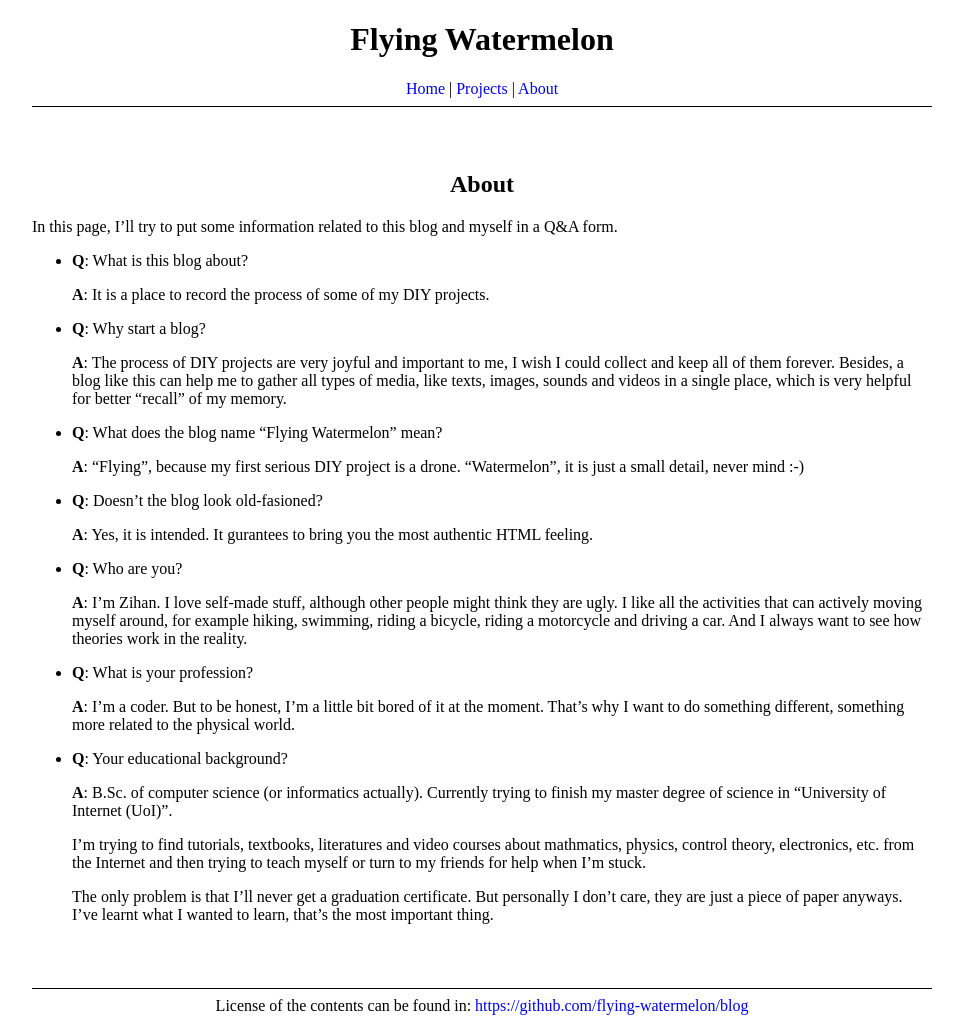
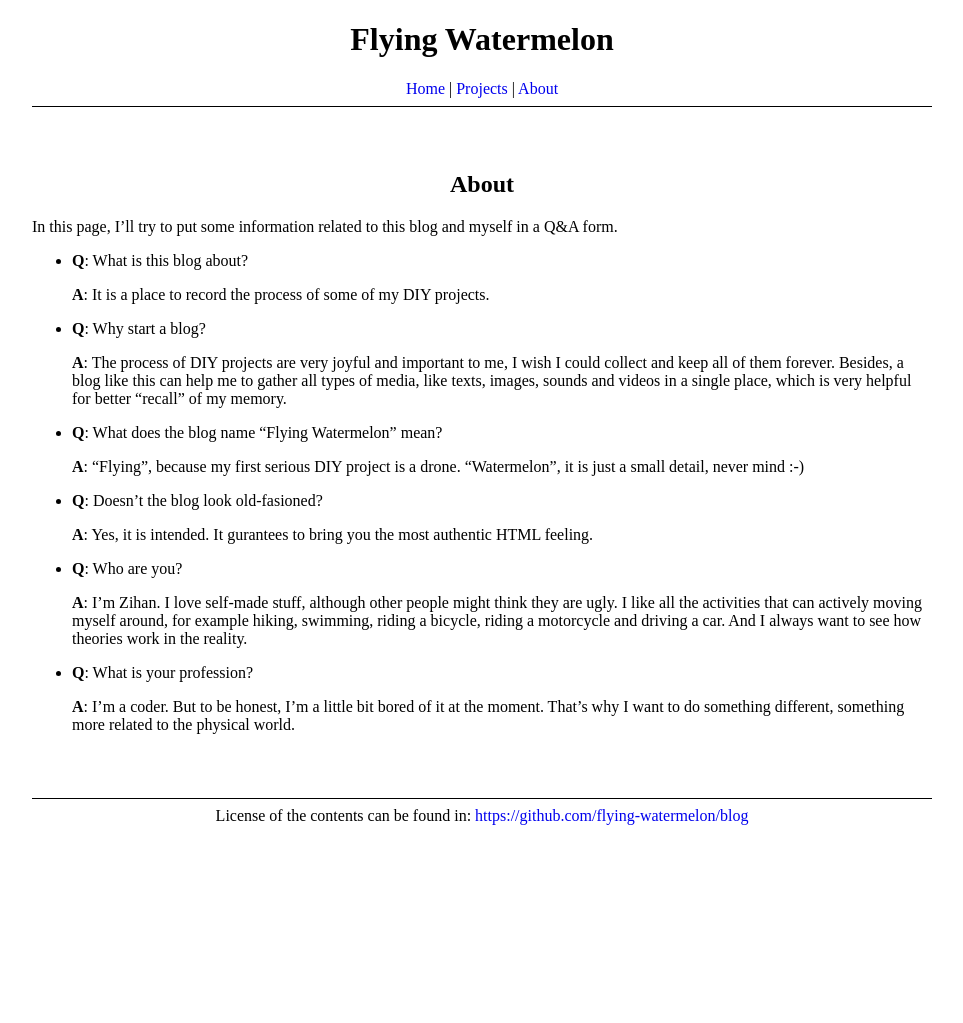
Before and after one commit to flying-watermelon/blog, a Jekyll site: the page built from about.md, in a window 1280 px wide. Shown: the whole page, without its empty margins (158-1121 px from the left). Built offline with Jekyll 4.4.1, drawn with Linux system fonts in a browser that asks for light colours; after the commit the page ends 900 px from its top, so only the background shows below that.

Commit message:
Update about.md

```diff
--- a/about.md
+++ b/about.md
@@ -27,11 +27,3 @@ In this page, I'll try to put some information related to this blog and myself i
 * **Q**: What is your profession?
 
     **A**: I'm a coder. But to be honest, I'm a little bit bored of it at the moment. That's why I want to do something different, something more related to the physical world.
-
-* **Q**: Your educational background?
-
-    **A**: B.Sc. of computer science (or informatics actually). Currently trying to finish my master degree of science in "University of Internet (UoI)".
-
-    I'm trying to find tutorials, textbooks, literatures and video courses about mathmatics, physics, control theory, electronics, etc. from the Internet and then trying to teach myself or turn to my friends for help when I'm stuck.
-
-    The only problem is that I'll never get a graduation certificate. But personally I don't care, they are just a piece of paper anyways. I've learnt what I wanted to learn, that's the most important thing.
```
